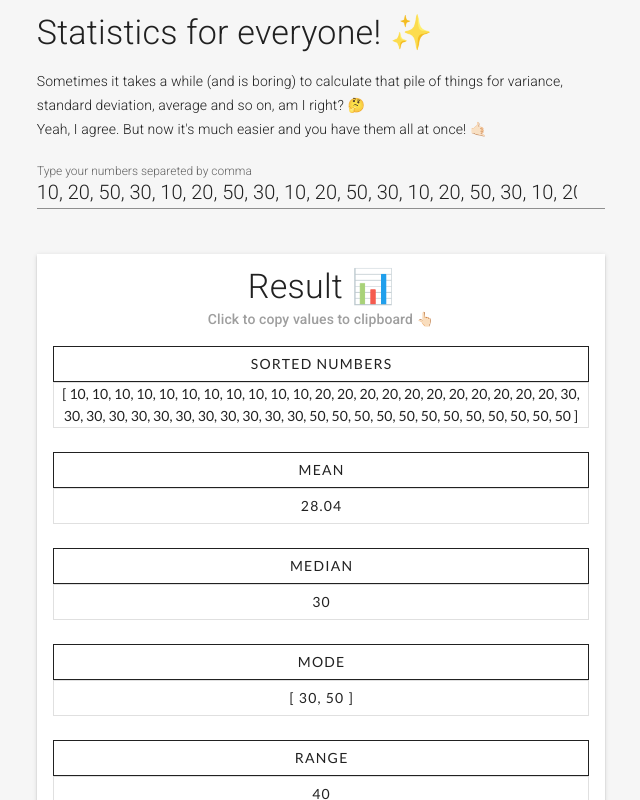
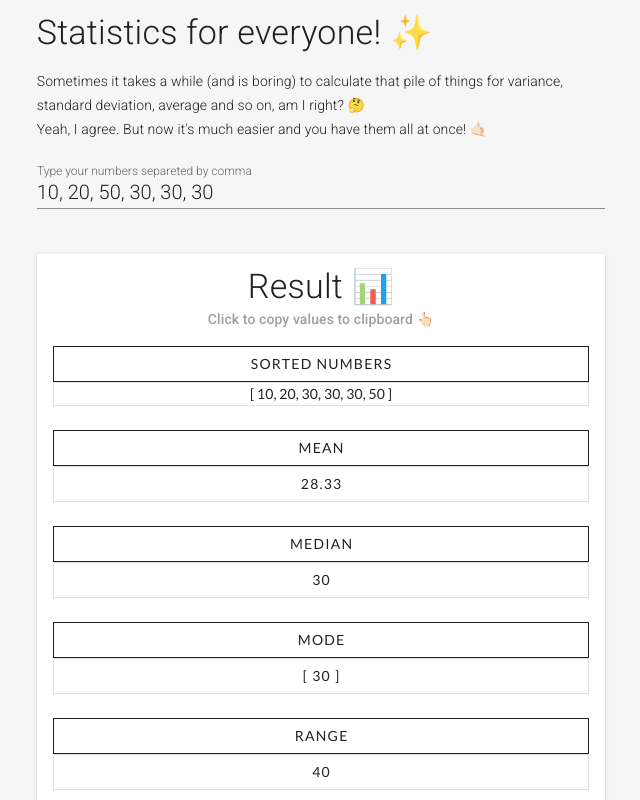
Before and after one commit to kammradt/easy-statistics, a Vue app: page /en in a window 1280 px wide. Shown: the top 800 px of the page, without its empty margins (319-959 px from the left). Built offline with nearby package versions, Linux system fonts and the light colour scheme.

Commit message:
:art: Adding better list of numbers as example

```diff
--- a/src/views/Home.vue
+++ b/src/views/Home.vue
@@ -46,7 +46,7 @@
       numbers: ''
     }),
     created() {
-      this.numbers = '10, 20, 50, 30, 10, 20, 50, 30, 10, 20, 50, 30, 10, 20, 50, 30, 10, 20, 50, 30, 10, 20, 50, 30, 10, 20, 50, 30, 10, 20, 50, 30, 50, 30, 10, 20, 50, 30, 10, 20, 50, 30, 10, 20, 50, 30'
+      this.numbers = '10, 20, 50, 30, 30, 30'
     },
     methods: {
       copy(value) {
```
